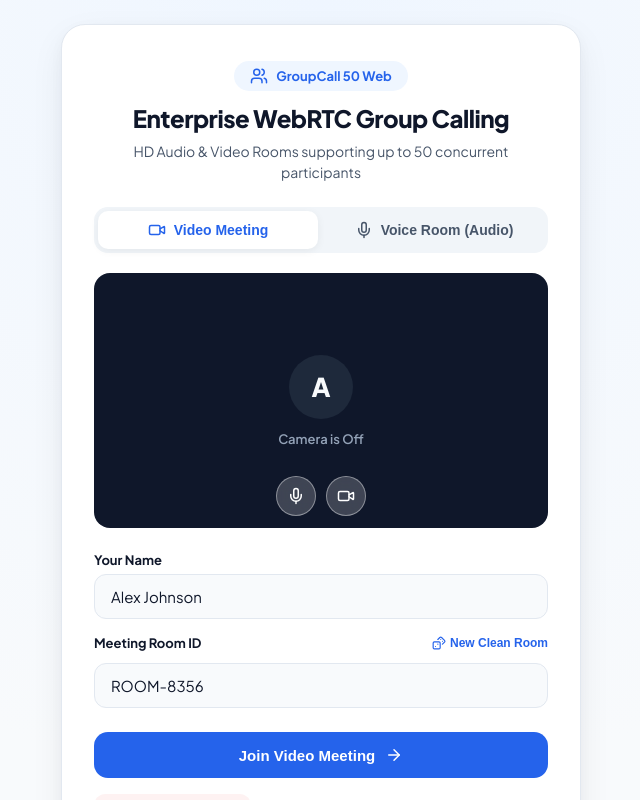
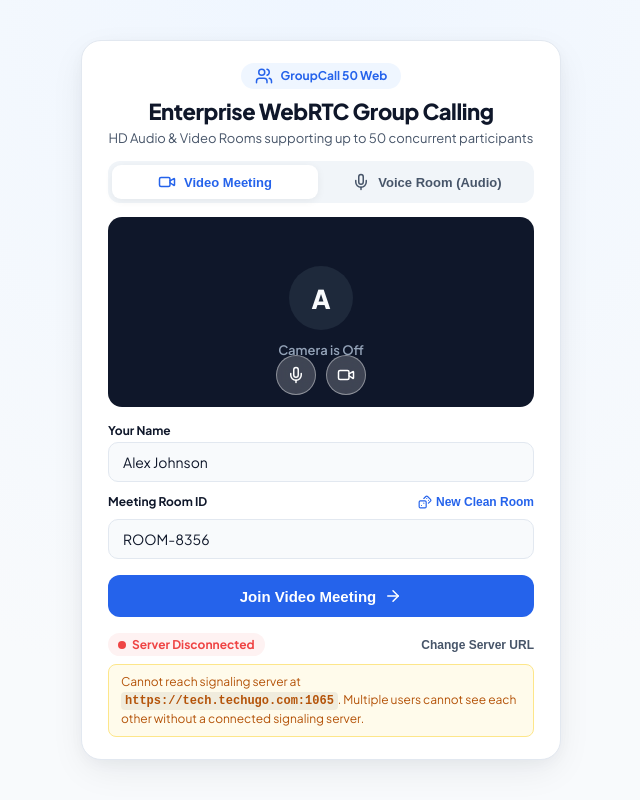
Before and after one commit to namanbansal-del/groupcallweb, a React (Vite) app: page / in a window 1280 px wide. Shown: the whole page, without its empty margins (319-959 px from the left). Built offline with nearby package versions, Linux system fonts and the light colour scheme; no server answers.

Commit message:
fix(layout): make lobby scrollable and optimize card proportions to fit 100% zoom

```diff
--- a/src/App.tsx
+++ b/src/App.tsx
@@ -91,7 +91,7 @@ export function App() {
     call.callState.status === 'joining' || call.callState.status === 'joined';
 
   return (
-    <div className="app-root">
+    <div className={`app-root ${!isInCall ? 'in-lobby' : ''}`}>
       {isInCall ? (
         <ActiveCall call={call} />
       ) : (
--- a/src/index.css
+++ b/src/index.css
@@ -39,30 +39,40 @@ html, body, #root, .app-root {
   -webkit-font-smoothing: antialiased;
 }
 
+.app-root.in-lobby {
+  overflow-y: auto;
+  overflow-x: hidden;
+  -webkit-overflow-scrolling: touch;
+}
+
 /* ── Lobby Layout ──────────────────────────────────────────────────────── */
 .lobby-wrapper {
   display: flex;
-  align-items: center;
-  justify-content: center;
-  min-height: 100vh;
-  padding: 24px;
+  justify-content: center;
+  align-items: flex-start;
+  width: 100%;
+  min-height: 100%;
+  padding: 20px 16px;
   background: radial-gradient(circle at top, #EFF6FF 0%, #F8FAFC 70%);
   overflow-y: auto;
+  overflow-x: hidden;
+  -webkit-overflow-scrolling: touch;
 }
 
 .lobby-card {
-  width: 100%;
-  max-width: 520px;
+  margin: auto;
+  width: 100%;
+  max-width: 480px;
   background: var(--bg-card);
   border: 1px solid var(--border-card);
-  border-radius: 24px;
-  padding: 36px 32px;
+  border-radius: 20px;
+  padding: 22px 26px;
   box-shadow: 0 12px 36px -4px rgba(15, 23, 42, 0.08), 0 4px 16px -2px rgba(15, 23, 42, 0.04);
 }
 
 .lobby-header {
   text-align: center;
-  margin-bottom: 24px;
+  margin-bottom: 14px;
 }
 
 .lobby-badge {
@@ -71,34 +81,34 @@ html, body, #root, .app-root {
   gap: 8px;
   background: var(--primary-light);
   color: var(--primary);
-  font-size: 13px;
-  font-weight: 700;
-  padding: 6px 16px;
+  font-size: 12px;
+  font-weight: 700;
+  padding: 4px 14px;
   border-radius: 9999px;
-  margin-bottom: 12px;
+  margin-bottom: 8px;
 }
 
 .lobby-title {
-  font-size: 24px;
+  font-size: 22px;
   font-weight: 800;
   letter-spacing: -0.02em;
   color: var(--text-primary);
-  margin-bottom: 8px;
+  margin-bottom: 4px;
 }
 
 .lobby-subtitle {
-  font-size: 14px;
+  font-size: 13px;
   color: var(--text-secondary);
-  line-height: 1.5;
+  line-height: 1.4;
 }
 
 .mode-toggle-group {
   display: flex;
   background: var(--bg-card-secondary);
-  border-radius: 14px;
+  border-radius: 12px;
   padding: 4px;
   gap: 6px;
-  margin-bottom: 20px;
+  margin-bottom: 14px;
 }
 
 .mode-btn {
@@ -107,13 +117,13 @@ html, body, #root, .app-root {
   align-items: center;
   justify-content: center;
   gap: 8px;
-  padding: 10px 14px;
+  padding: 8px 12px;
   border: none;
   background: transparent;
   color: var(--text-secondary);
-  font-size: 14px;
+  font-size: 13px;
   font-weight: 600;
-  border-radius: 10px;
+  border-radius: 9px;
   cursor: pointer;
   transition: all 0.2s ease;
 }
@@ -128,10 +138,11 @@ html, body, #root, .app-root {
   position: relative;
   width: 100%;
   aspect-ratio: 16 / 9;
+  max-height: 190px;
   background: #0F172A;
-  border-radius: 16px;
+  border-radius: 14px;
   overflow: hidden;
-  margin-bottom: 24px;
+  margin-bottom: 16px;
 }
 
 .preview-video {
@@ -201,26 +212,26 @@ html, body, #root, .app-root {
 .lobby-form {
   display: flex;
   flex-direction: column;
-  gap: 16px;
+  gap: 12px;
 }
 
 .form-group {
   display: flex;
   flex-direction: column;
-  gap: 6px;
+  gap: 4px;
 }
 
 .form-label {
-  font-size: 13px;
+  font-size: 12px;
   font-weight: 700;
   color: var(--text-primary);
 }
 
 .form-input {
-  padding: 12px 16px;
+  padding: 10px 14px;
   border: 1.5px solid var(--border-card);
-  border-radius: 12px;
-  font-size: 15px;
+  border-radius: 10px;
+  font-size: 14px;
   color: var(--text-primary);
   background: var(--bg-app);
   outline: none;
@@ -238,16 +249,16 @@ html, body, #root, .app-root {
   display: flex;
   align-items: center;
   justify-content: center;
-  gap: 10px;
-  padding: 14px 20px;
+  gap: 8px;
+  padding: 12px 18px;
   background: var(--primary);
   color: #FFFFFF;
   border: none;
-  border-radius: 14px;
+  border-radius: 12px;
   font-size: 15px;
   font-weight: 700;
   cursor: pointer;
-  margin-top: 8px;
+  margin-top: 4px;
   transition: background-color 0.2s, transform 0.1s;
 }
 
```
